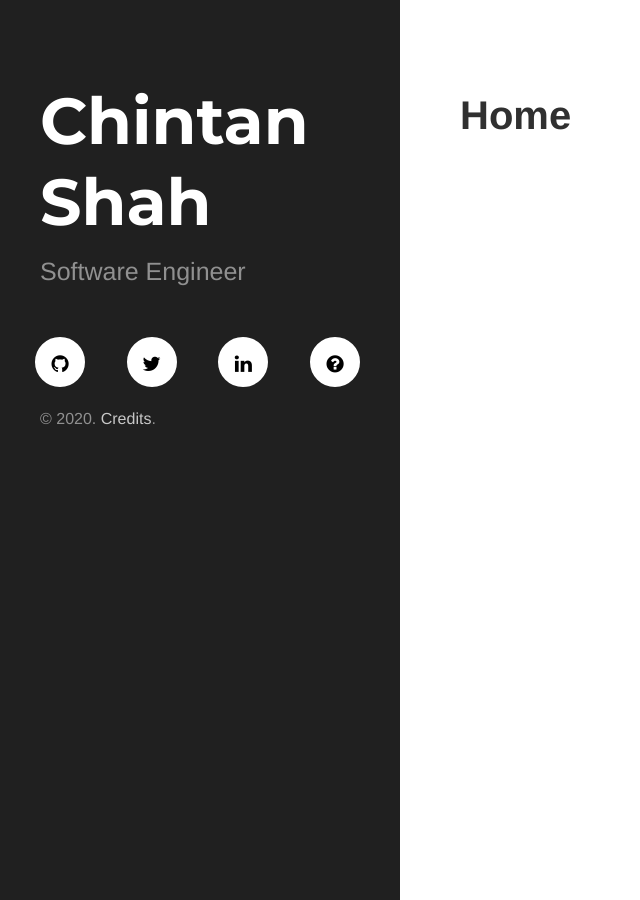
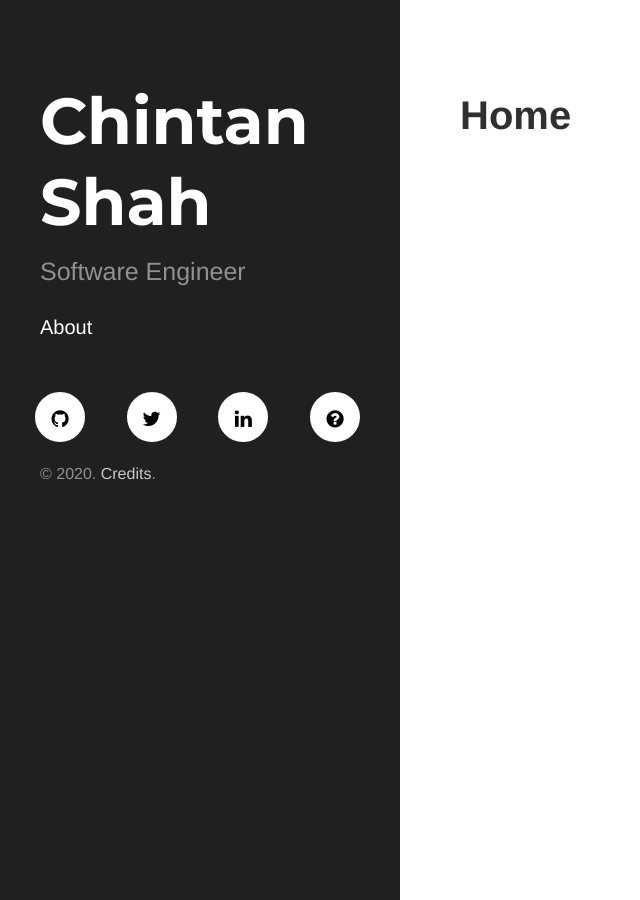
Before and after one commit to chintan-sh/chintan-sh.github.io, a Jekyll site: the page built from index.html, in a window 1280 px wide. Shown: the whole page, without its empty margins (0-640 px from the left). Built offline with Jekyll 4.4.1, drawn with Linux system fonts in a browser that asks for light colours; nearby versions of some CDN libraries; the list of posts is cut into pages by our own code.

```diff
--- a/_includes/sidebar.html
+++ b/_includes/sidebar.html
@@ -41,8 +41,8 @@
       {% endif %}{% endcomment %}
       -->
 
-<!--      <a class="sidebar-nav-item"-->
-<!--         href="{{ site.baseurl }}/about/">About</a>-->
+      <a class="sidebar-nav-item"
+         href="{{ site.baseurl }}/about/">About</a>
 
       <!-- a class="sidebar-nav-item"
          href="{{ site.baseurl }}/resume/">Resume</a -->
```
